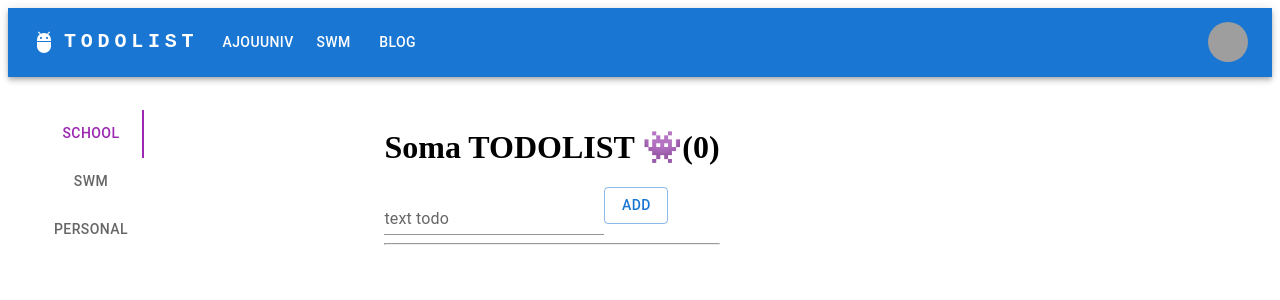
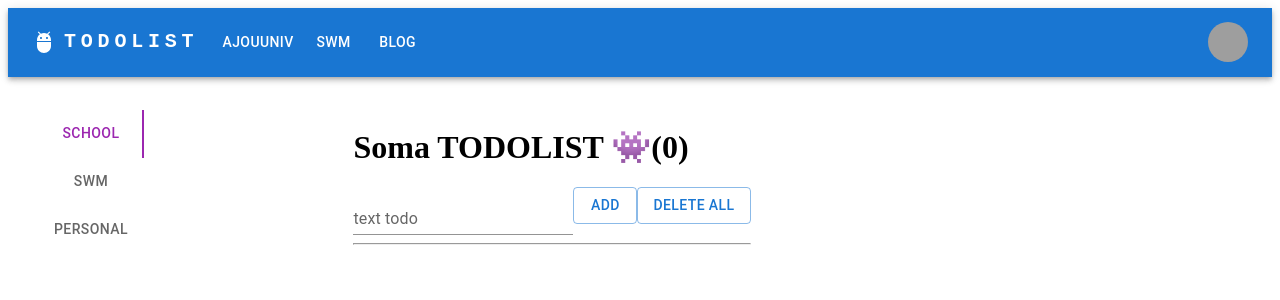
Before and after one commit to kwaksj329/ReactJS_movie, a React (Create React App) app in the folder to_do_list/: page /soma in a window 1280 px wide. Shown: the top 300 px of the page. Built offline with nearby package versions, Linux system fonts and the light colour scheme; grey boxes are pictures that could not be loaded.

Commit message:
Add: delete all

```diff
--- a/to_do_list/src/component/Contents.js
+++ b/to_do_list/src/component/Contents.js
@@ -20,6 +20,10 @@ const Contents = ({ title }) => {
 
   const onRemove = (id) => {
     setToDos((toDos) => toDos.filter((todo) => todo !== id));
+  };
+
+  const onRemoveAll = (id) => {
+    setToDos([]);
   };
 
   return (
@@ -50,6 +54,9 @@ const Contents = ({ title }) => {
           <Button variant="outlined" type="submit">
             ADD
           </Button>
+          <Button variant="outlined" onClick={onRemoveAll}>
+            DELETE ALL
+          </Button>
         </form>
         <hr />
         <ul>
```
